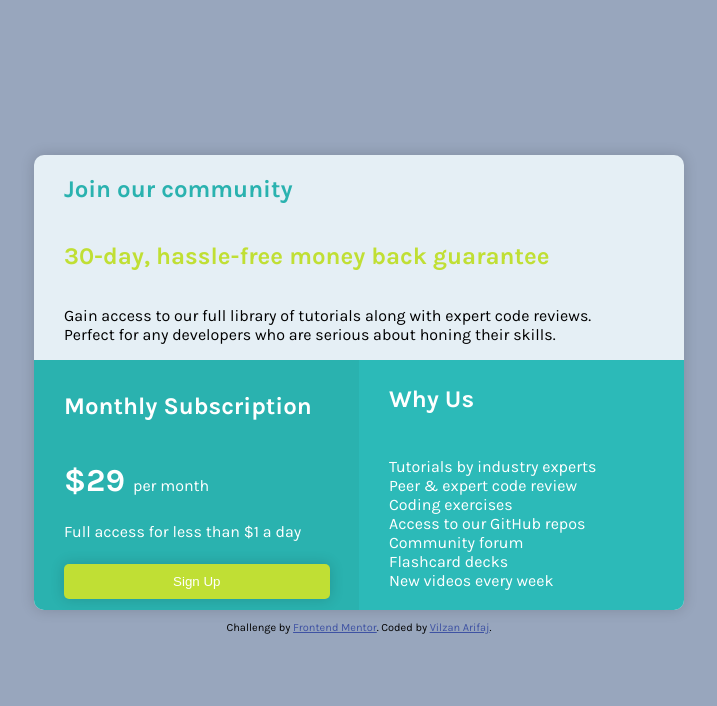
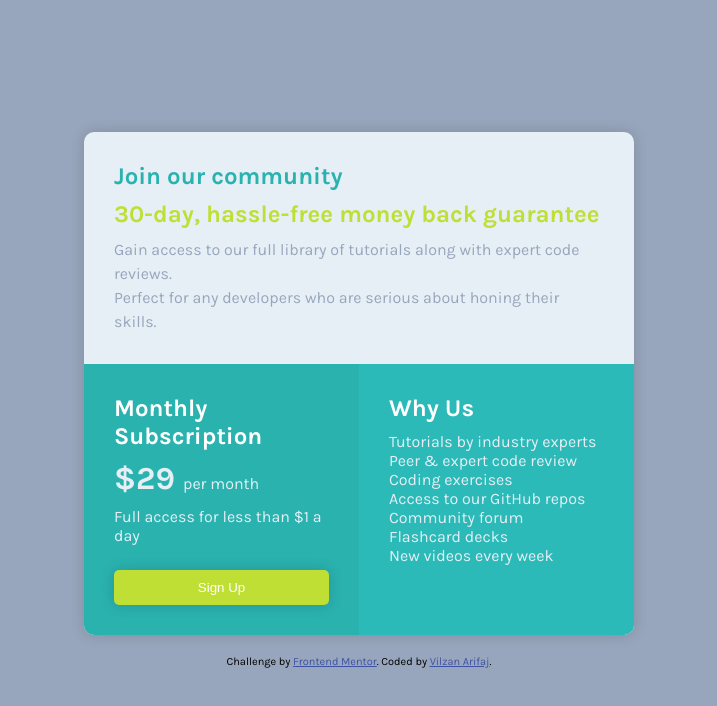
Before and after one commit to Vilzani/frontend-singlepg, a plain HTML site: page index.html in a window 1280 px wide. Shown: the whole page, without its empty margins (281-998 px from the left). Drawn offline with Linux system fonts and the light colour scheme.

Commit message:
Update style.css

```diff
--- a/style.css
+++ b/style.css
@@ -1,22 +1,25 @@
-.attribution { font-size: 11px; text-align: center; }
-.attribution a { color: hsl(228, 45%, 44%); }
 
 
-
-body{
-
-    margin: 0;
-    padding: 0;
-    box-sizing: border-box;
-    background-color: hsl(218, 22%, 67%);
+html{
     font-family: "Karla", sans-serif;
     font-size: 16px;
+}
+
+*{
+    padding: 0;
+    margin: 0;
+    box-sizing: border-box;
+}
+section{
+
+    background-color: hsl(218, 22%, 67%);
     display: flex;
     justify-content: center;
     align-items: center;
     flex-direction: column;
+    min-height: 100vh;
     width: 100%;
-    min-height: 100vh;
+    padding: 100px 30px;
 
 }
 
@@ -26,11 +29,13 @@ body{
 
     display: grid;
     grid-template-columns: 1fr 1fr;
-    width: 650px;
+    max-width: 550px;
     background-color: hsl(204, 43%, 93%);
     border-radius: 10px;
     box-shadow: 0px 0px 14px 1px #00000024;
     overflow: hidden;
+    flex-wrap: wrap ;
+    margin: 0 auto;
 
 
 
@@ -38,67 +43,54 @@ body{
 
 .hero {
 
-    grid-column: span 2;
-    display: flex;
-    flex-direction: column;
-    padding-left: 30px;
+    grid-area: 1/ 1 / 2 / 3;
+    padding:30px;
 
 
 }
 
 .hero-title {
     color:hsl(179, 62%, 43%);
+    margin-bottom: 10px;
 }
 
 .hero h2 {
 
     color: hsl(71, 73%, 54%);
-    font-weight: 700;;
+    font-weight: 700;
+    margin-bottom: 10px;
 }
 
+.hero p {
 
+    font-size: 16px;
+    line-height: 1.5rem;
+    color: hsl(218, 22%, 67%);
+}
+
+/* Botom Card Section */
 
 .card-left {
 
     background-color: hsl(179, 62%, 43%);
     color: white;
-    display: flex;
-    flex-direction: column;
-    justify-content: space-around;
-    padding-left: 30px;
-
-    height: 250px;
+    padding: 30px;
 
 }
+
+.card-left h2 {
+    margin-bottom: 10px;
+}
 .card-left p {
-    margin: 0px;
+    margin-bottom: 10px;
+    color: hsl(204, 43%, 93%);
 }
 
 .card-price {
  font-size: 2rem;
  font-weight: 700;
-}
-
-.card-month {
-
-    font-size: 16px;
-    color: white;
-    opacity: 50%;
-}
-.card-right {
-
-    background-color: hsl(179, 62%, 45%);
-    color: white;
-    display: flex;
-    flex-direction: column;
-    align-items: flex-start;
-    justify-content: space-around;
-    padding-left: 30px;
-
-
 
 }
-
 .sign-btn{
 
     color:white;
@@ -106,43 +98,51 @@ body{
     border: none;
     padding: 10px;
     border-radius: 5px;
-    width: 90%;
-
+    min-width: 100%;
     cursor: pointer;
     box-shadow: 0px 0px 14px 1px #00000024;
+    margin-top: 15px;
+
+}
+
+/*  Right Card Section */
+
+.card-right {
+
+    background-color: hsl(179, 62%, 45%);
+    color: white;
+    padding: 30px;
 
 }
 
 
+.card-right h2 {
+    margin-bottom: 10px;
+}
+.card-right p {
+    margin-bottom: 10px;
+    color: hsl(204, 43%, 93%);
+}
 
-/*
-## Layout
+/*  Footer Section  */
 
-The designs were created to the following widths:
+.attribution { font-size: 11px; text-align: center;
+margin-top: 20px;}
+.attribution a { color: hsl(228, 45%, 44%); }
 
-- Mobile: 375px
-- Desktop: 1440px
 
-## Colors
+/* Media Queries */
 
-### Primary
+@media screen and (max-width: 748px){
 
-- Cyan: hsl(179, 62%, 43%)
-- Bright Yellow: hsl(71, 73%, 54%)
+.container {
 
-### Neutral
+    display: grid;
+    grid-template-columns: 100%;
+}
+.hero {
+ grid-column: span 1;
 
-- Light Gray: hsl(204, 43%, 93%)
-- Grayish Blue: hsl(218, 22%, 67%)
+}
 
-## Typography
-
-### Body Copy
-
-- Font size: 16px
-
-### Font
-
-- Family: [Karla](https://fonts.google.com/specimen/Karla)
-- Weights: 400, 700
-*/
+}
```
